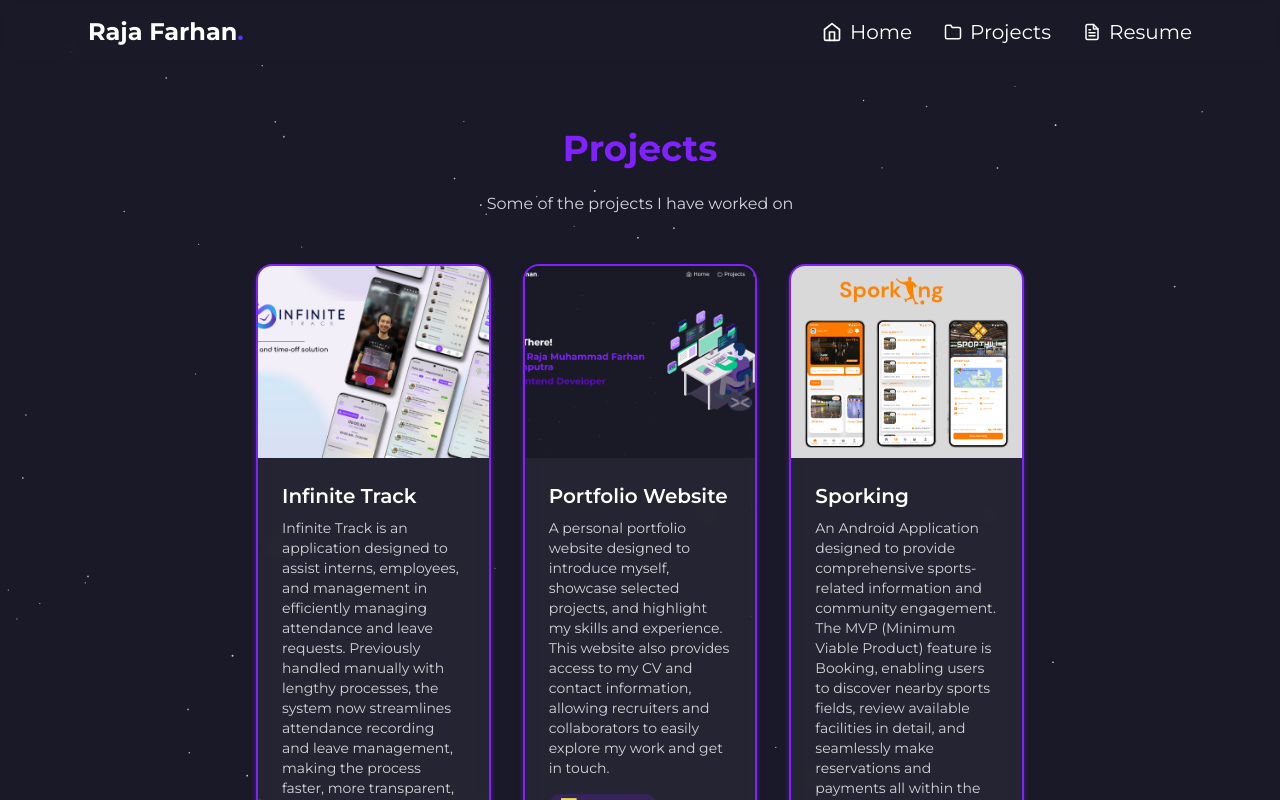
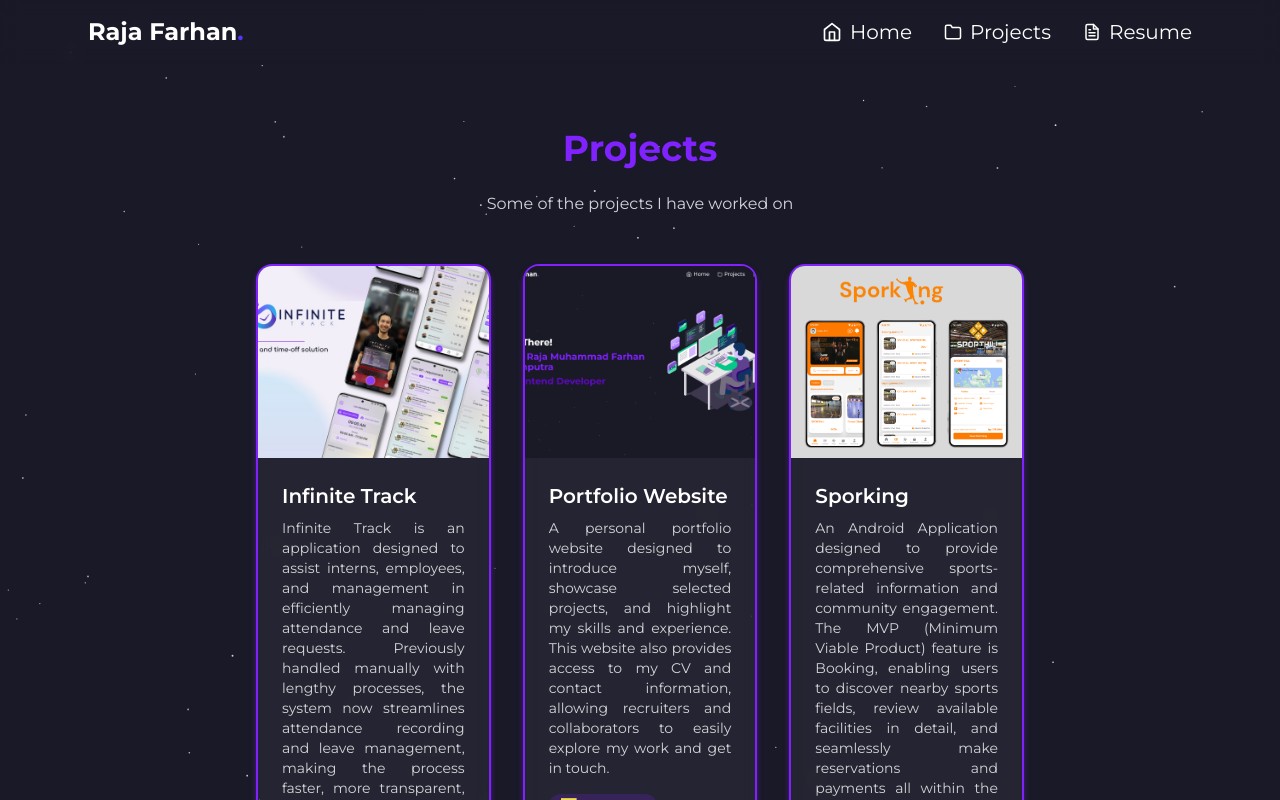
Before and after one commit to RajaFarhann/Portfolio-Website, a Next.js app: page /projects in a window 1280 px wide. Shown: the top 800 px of the page. Built offline with nearby package versions, Linux system fonts and the light colour scheme.

Commit message:
style: add text-justify in projectcard

```diff
--- a/src/components/projects/projectCard.jsx
+++ b/src/components/projects/projectCard.jsx
@@ -18,7 +18,7 @@ export default function ProjectCard({ project }) {
       {/* CONTENT */}
       <div className="p-6">
         <h3 className="mb-2 text-xl font-semibold">{project.title}</h3>
-        <p className="mb-4 text-sm text-zinc-300">
+        <p className="mb-4 text-sm text-zinc-300 text-justify">
           {project.description}
         </p>
 
```
